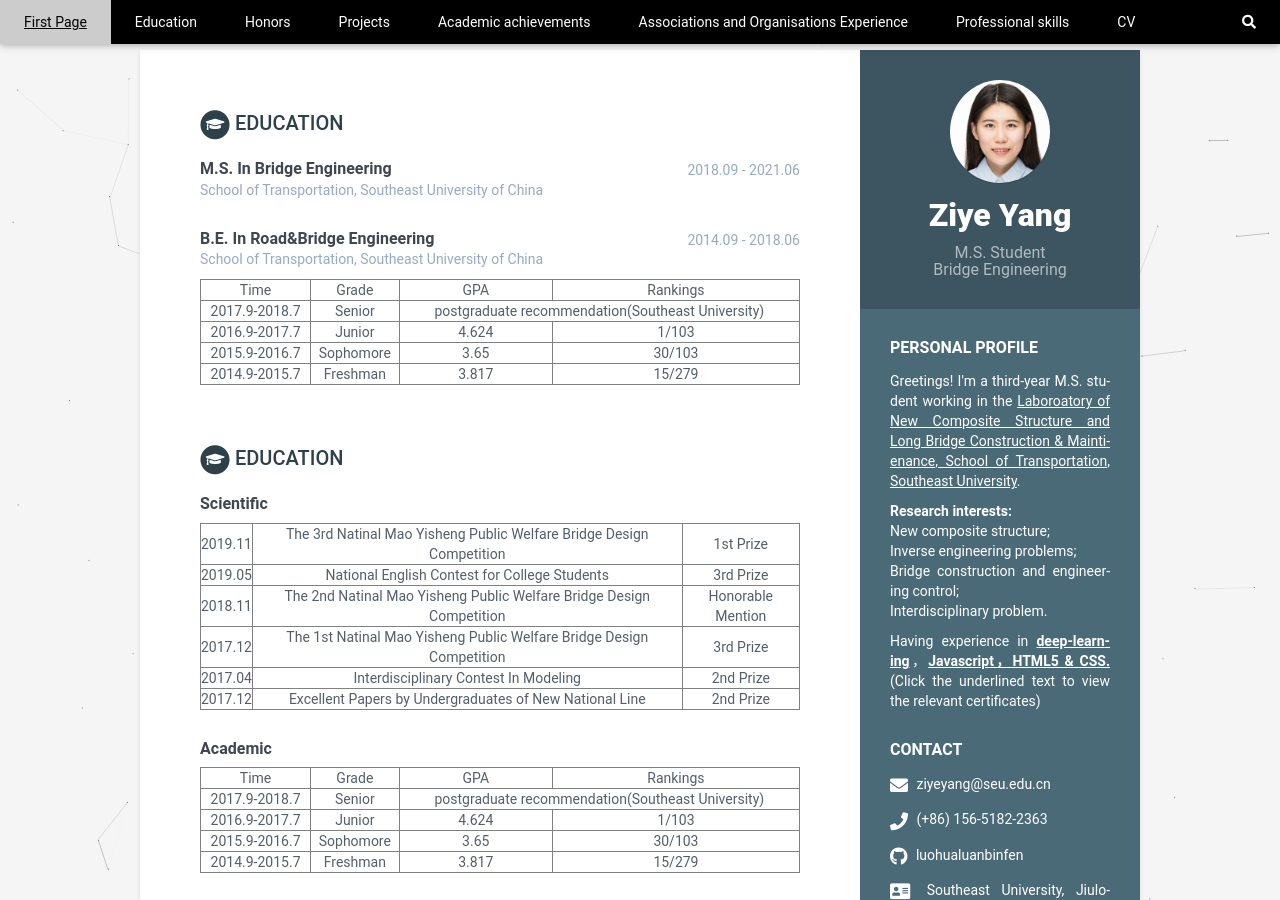
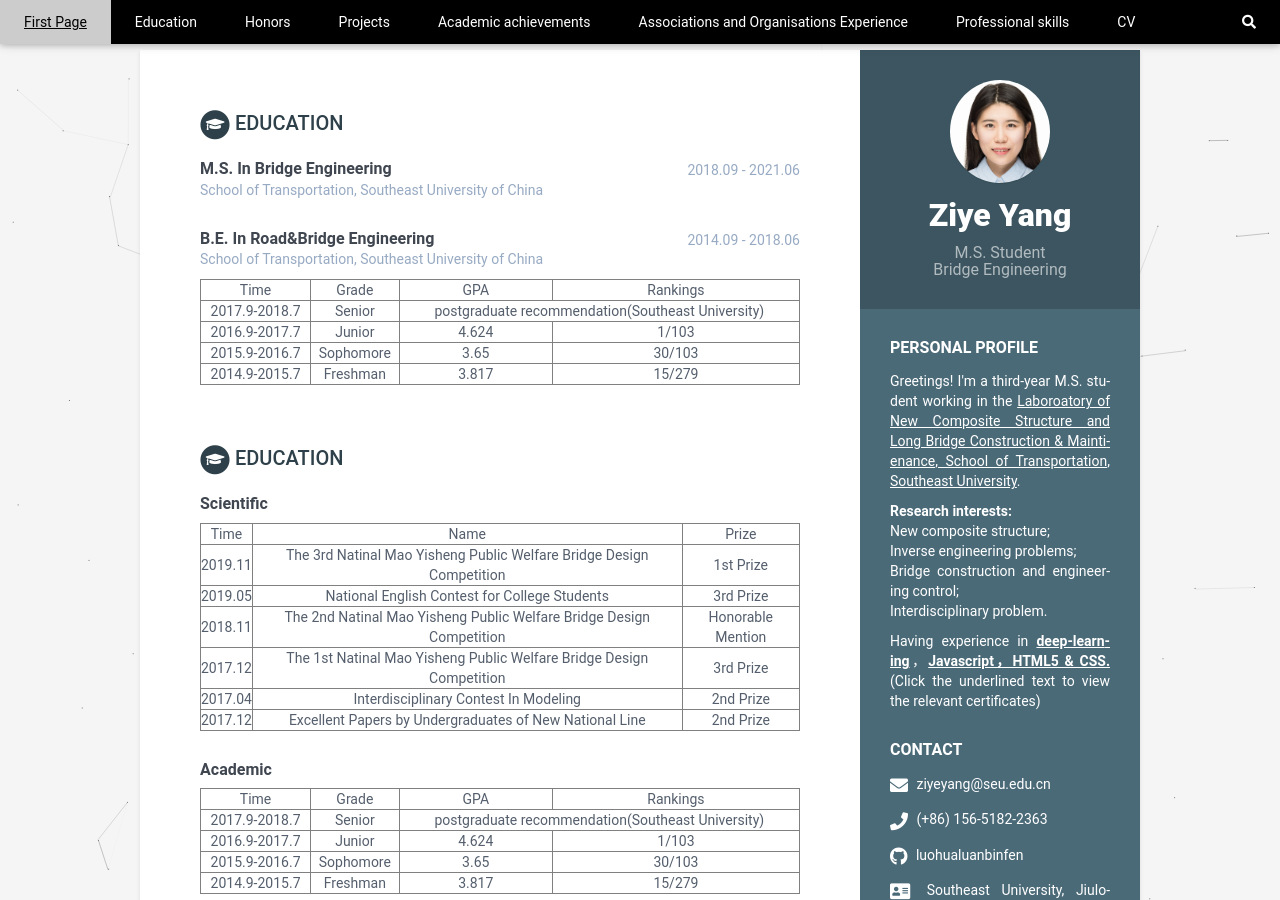
Before and after one commit to luohualuanbinfen/CV_EN, a Jekyll site: the page built from index.html, in a window 1280 px wide and 900 px high. Built offline with Jekyll 4.4.1, drawn with Linux system fonts in a browser that asks for light colours.

Commit message:
Update data.yml

```diff
--- a/_data/data.yml
+++ b/_data/data.yml
@@ -101,6 +101,11 @@ education1:
       details: |
         <div style="text-align: center;">
           <table width="100%" border="1" cellpadding="2" cellspacing="1">
+          <tr>
+          <td> Time </td>
+          <td> Name </td>
+          <td> Prize </td>
+          </tr>
           <tr>
           <td> 2019.11 </td>
           <td> The 3rd Natinal Mao Yisheng Public Welfare Bridge Design Competition</td>
```
